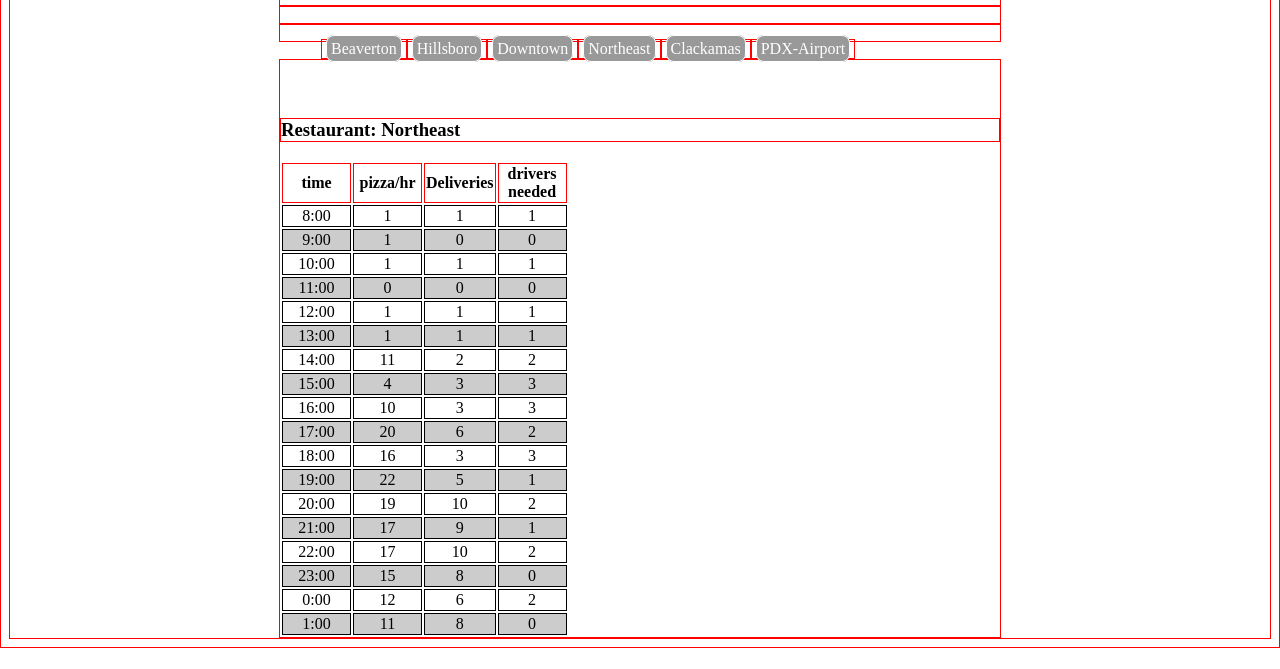
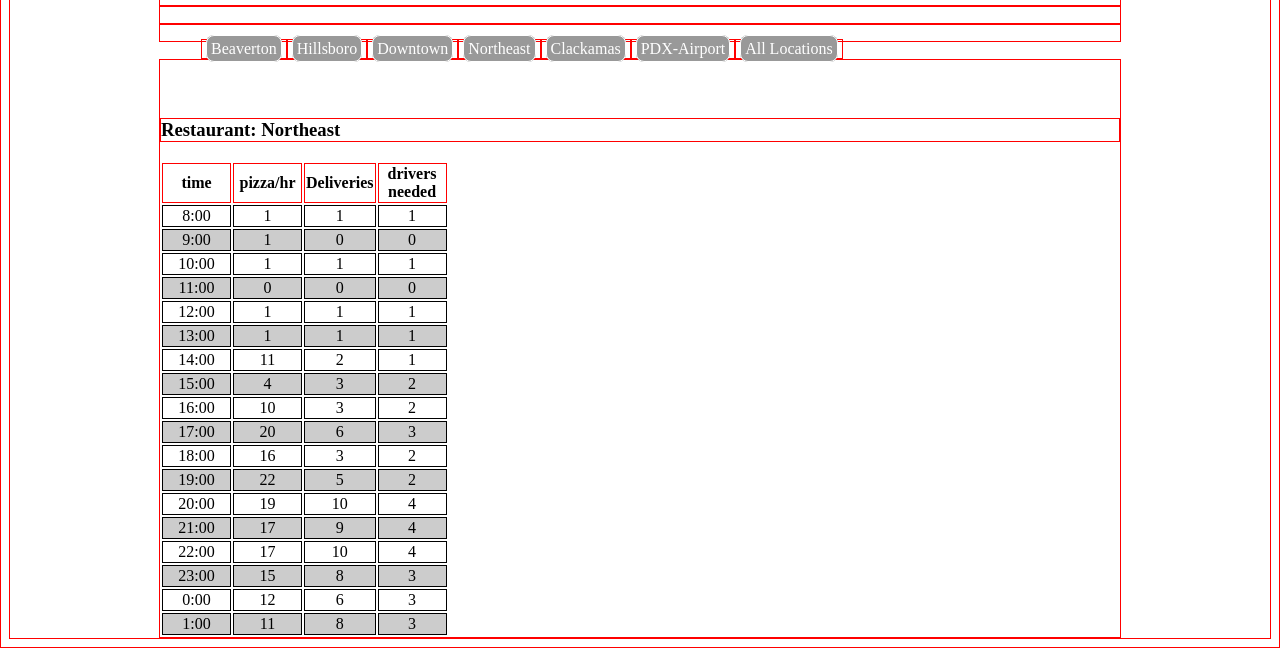
Before and after one commit to goodwid/CF-201-week2, a website: page pizza/sales-data.html in a window 1280 px wide. Shown: the part 131-800 px from the top of the page. Drawn offline with Linux system fonts and the light colour scheme.

Commit message:
Fixed drivers needed logic, added all locations button.

```diff
--- a/pizza/css/styles.css
+++ b/pizza/css/styles.css
@@ -31,7 +31,7 @@ ul li {
 
 
 #pizzaData {
-    width: 45em;
+    width: 60em;
     margin: auto;
     clear: both;
     padding-top: 40px;
@@ -45,7 +45,7 @@ ul li {
     background-color: #cccccc;
 }
 nav,header {
-    width: 45em;
+    width: 60em;
     margin: auto;
     text-align: center;
 }
--- a/pizza/js/app.js
+++ b/pizza/js/app.js
@@ -81,7 +81,12 @@ function createData (location) {
         if (deliveries > pizzas) {
             deliveries = pizzas;
         }
-        drivers = deliveries&3;
+        if (deliveries == 0 ) {
+            drivers = 0;
+        } else {
+            drivers = Math.floor(deliveries/3)+1;
+        }
+
         results.push ([hour,pizzas,deliveries, drivers]);
         blockcount++;
     } // for i
@@ -123,8 +128,12 @@ function randomRange (low,high) {
 }
 
 function displayTable(num) {
-    pizzaData.innerHTML = out[num];
-    console.log ('selecting '+ num);
+    if (num >=0) {
+        pizzaData.innerHTML = out[num];
+    } else {
+        pizzaData.innerHTML = out.join('\n');
+    }
+
 }
 
 var ids = ['zero','one','two','three','four','five'];
--- a/pizza/sales-data.html
+++ b/pizza/sales-data.html
@@ -18,7 +18,9 @@
             <li><a id="three" href="#" onclick="displayTable(3)"></a></li>
             <li><a id="four"  href="#" onclick="displayTable(4)"></a></li>
             <li><a id="five"  href="#" onclick="displayTable(5)"></a></li>
+            <li><a            href="#" onclick="displayTable(-1)">All Locations</a></li>
         </ul>
+
     </nav>
     <div id="pizzaData">
 
```
